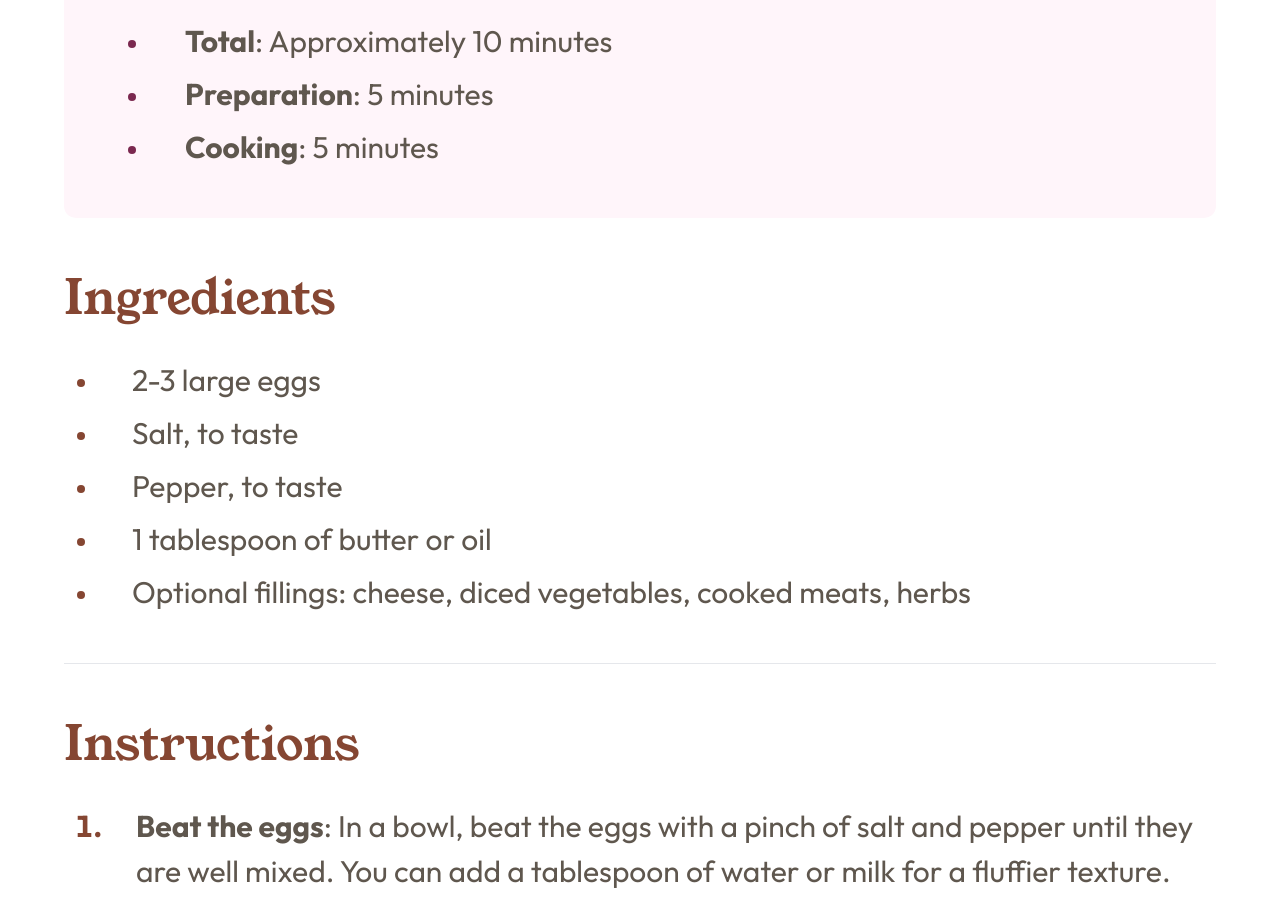
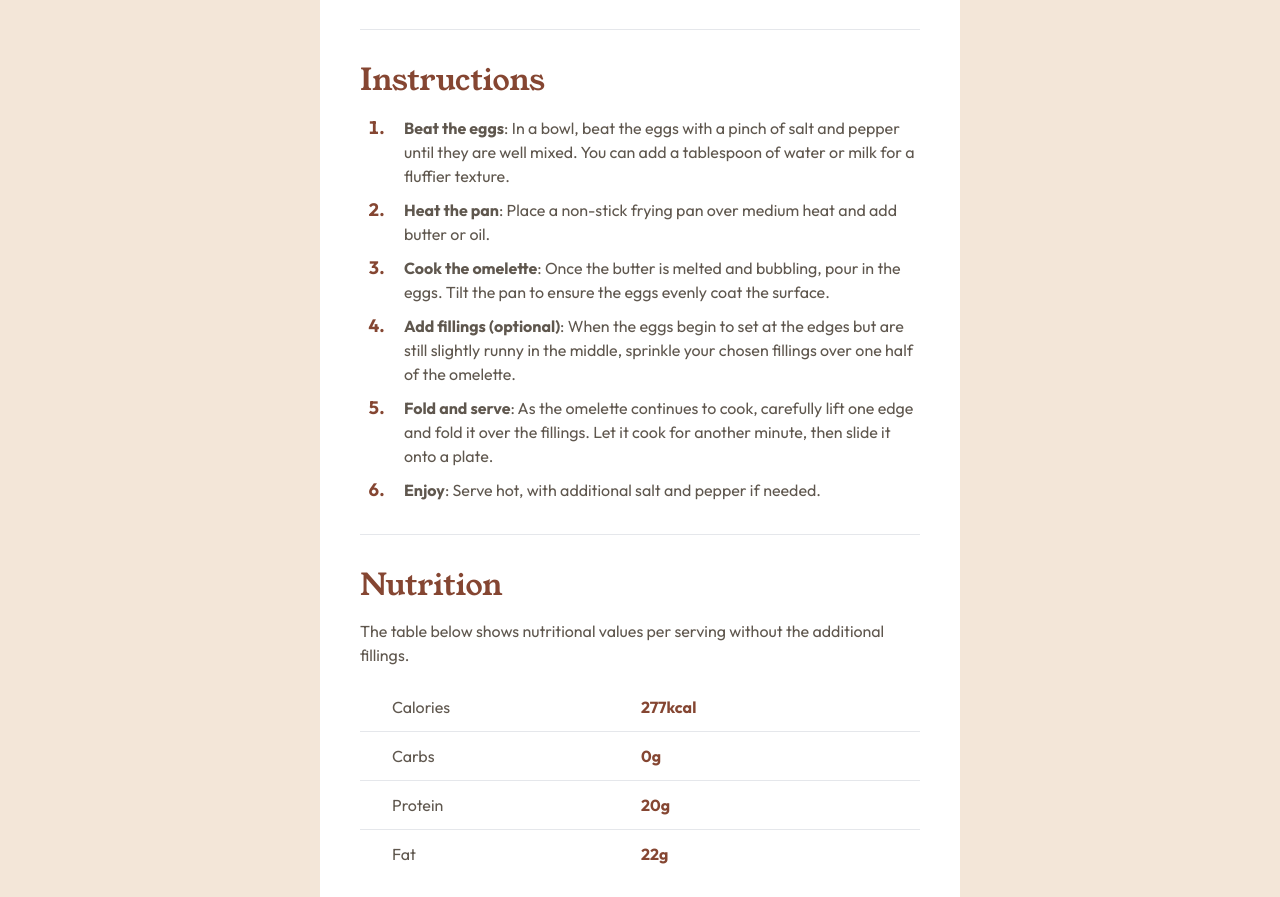
Before and after one commit to MusaddiqueAli/frontend-mentor-recipe-page-main, a plain HTML site: page index.html in a window 1280 px wide. Shown: the part 1055-1952 px from the top of the page. Drawn offline with Linux system fonts and the light colour scheme.

Commit message:
Made some changes to the HTML and CSS
Made some required changes to the HTML and CSS to comply with the ARIA rules. And also some changes in the CSS.

```diff
--- a/index.html
+++ b/index.html
@@ -11,98 +11,100 @@
   <link href="https://fonts.googleapis.com/css2?family=Outfit:wght@100..900&family=Young+Serif&display=swap" rel="stylesheet">
   <title>Frontend Mentor | Recipe page</title>
 </head>
-<body class="xl:m-16">
-  <img id="content-image" class="xl:rounded-3xl xl:w-full xl:mb-14" src="/assets/image-omelette.jpeg" alt="Omelette">
+<body class="xl:bg-eggShell xl:flex xl:justify-center">
+  <main class="bg-white xl:m-16 xl:max-w-half xl:rounded-3xl xl:p-10 xl:my-32">
+    <img role="img" class="xl:rounded-2xl xl:w-full xl:mb-10" src="/assets/image-omelette.jpeg" alt="Omelette">
 
-  <div id="content-text" class="m-8 font-outfit text-base text-wengeBrown xl:m-0 xl:text-3xl xl:leading-normal">
-    <div id="title" class="font-youngSerif text-darkCharcoal text-4xl mb-6 xl:text-7xl xl:mb-14">Simple Omelette Recipe</div>
+    <div role="main" class="m-8 font-outfit text-base text-wengeBrown xl:m-0 xl:text-base xl:leading-normal">
+      <h1 id="title" class="font-youngSerif text-darkCharcoal text-4xl mb-6 xl:text-[2.5rem] xl:mb-7">Simple Omelette Recipe</h1>
 
-    <div class="description mb-7 xl:mb-12">
+      <div class="description mb-7 xl:mb-7">
         An easy and quick dish, perfect for any meal. This classic omelette combines beaten eggs cooked
         to perfection, optionally filled with your choice of cheese, vegetables, or meats.
       </div>
 
-    <div id="timing-details" class="bg-roseWhite rounded-[.75rem] p-6 mb-7 xl:p-12 xl:mb-14">
-      <h4 class="text-darkRaspberry font-bold text-xl mb-3 xl:text-4xl xl:mb-7">Preparation time</h4>
+      <div id="timing-details" class="bg-roseWhite rounded-[.75rem] p-6 mb-7 xl:p-7 xl:mb-7">
+        <h4 class="text-darkRaspberry font-bold text-xl mb-3 xl:text-xl xl:mb-4">Preparation time</h4>
 
-      <ul class="flex flex-col list-disc list-inside space-y-2 marker:text-darkRaspberry marker:text-xs xl:marker:text-2xl">
-        <li class="pl-1 xl:pl-4"><span class="pl-3 font-bold xl:pl-6">Total</span>: Approximately 10 minutes</li>
-        <li class="pl-1 xl:pl-4"><span class="pl-3 font-bold xl:pl-6">Preparation</span>: 5 minutes</li>
-        <li class="pl-1 xl:pl-4"><span class="pl-3 font-bold xl:pl-6">Cooking</span>: 5 minutes</li>
+        <ul class="flex flex-col list-disc list-inside space-y-2 marker:text-darkRaspberry marker:text-xs xl:marker:text-sm">
+          <li class="pl-1 xl:pl-2"><span class="pl-3 font-bold xl:pl-3">Total</span>: Approximately 10 minutes</li>
+          <li class="pl-1 xl:pl-2"><span class="pl-3 font-bold xl:pl-3">Preparation</span>: 5 minutes</li>
+          <li class="pl-1 xl:pl-2"><span class="pl-3 font-bold xl:pl-3">Cooking</span>: 5 minutes</li>
         </ul>
       </div>
 
-    <div id="ingredients" class="mb-7 xl:mb-12">
-      <h2 class="font-youngSerif text-nutmeg text-3xl mb-5 xl:text-5xl xl:mb-9">Ingredients</h2>
-      <ul class="list-disc pl-5 space-y-2 marker:text-nutmeg marker:text-xs xl:marker:text-2xl xl:pl-9">
-        <li><span class="ml-4 flex xl:ml-8">2-3 large eggs</span></li>
-        <li><span class="ml-4 flex xl:ml-8">Salt, to taste</span></li>
-        <li><span class="ml-4 flex xl:ml-8">Pepper, to taste</span></li>
-        <li><span class="ml-4 flex xl:ml-8">1 tablespoon of butter or oil</span></li>
-        <li><span class="ml-4 flex xl:ml-8">Optional fillings: cheese, diced vegetables, cooked meats, herbs</span></li>
+      <div id="ingredients" class="mb-7 xl:mb-8">
+        <h2 class="font-youngSerif text-nutmeg text-3xl mb-5 xl:text-3xl xl:mb-4">Ingredients</h2>
+        <ul class="list-disc pl-5 space-y-2 marker:text-nutmeg marker:text-xs xl:marker:text-sm xl:pl-6">
+          <li><span class="ml-4 flex xl:ml-5">2-3 large eggs</span></li>
+          <li><span class="ml-4 flex xl:ml-5">Salt, to taste</span></li>
+          <li><span class="ml-4 flex xl:ml-5">Pepper, to taste</span></li>
+          <li><span class="ml-4 flex xl:ml-5">1 tablespoon of butter or oil</span></li>
+          <li><span class="ml-4 flex xl:ml-5">Optional fillings: cheese, diced vegetables, cooked meats, herbs</span></li>
         </ul>
       </div>
 
-    <hr class="bg-darkCharcoal mb-7 xl:mb-14">
+      <hr class="bg-darkCharcoal mb-7 xl:mb-8">
 
-    <div id="instructions" class="mb-7 xl:mb-14">
-      <h2 class="font-youngSerif text-nutmeg text-3xl mb-5 xl:text-5xl xl:mb-9">Instructions</h2>
+      <div id="instructions" class="mb-7 xl:mb-8">
+        <h2 class="font-youngSerif text-nutmeg text-3xl mb-5 xl:text-3xl xl:mb-4">Instructions</h2>
 
-      <ol class="list-decimal pl-6 space-y-2 marker:text-nutmeg marker:text-base marker:font-bold xl:marker:text-3xl xl:pl-11">
-        <li class="xl:pl-7">
+        <ol class="list-decimal pl-6 space-y-2 marker:text-nutmeg marker:text-base marker:font-bold xl:marker:text-lg xl:pl-7">
+          <li class="xl:pl-4">
             <span class="font-bold">Beat the eggs</span>: In a bowl, beat the eggs with a pinch of salt and pepper until they are well mixed. You can add a tablespoon of water or milk for a fluffier texture.
           </li>
-        <li class="xl:pl-7">
+          <li class="xl:pl-4">
             <span class="font-bold">Heat the pan</span>: Place a non-stick frying pan over medium heat and add butter or oil.
           </li>
-        <li class="xl:pl-7">
+          <li class="xl:pl-4">
             <span class="font-bold">Cook the omelette</span>: Once the butter is melted and bubbling, pour in the eggs. Tilt the pan to ensure the eggs evenly coat the surface.
           </li>
-        <li class="xl:pl-7">
+          <li class="xl:pl-4">
             <span class="font-bold">Add fillings (optional)</span>: When the eggs begin to set at the edges but are still slightly runny in the middle, sprinkle your chosen fillings over one half of the omelette.
           </li>
-        <li class="xl:pl-7">
+          <li class="xl:pl-4">
             <span class="font-bold">Fold and serve</span>: As the omelette continues to cook, carefully lift one edge and fold it over the fillings. Let it cook for another minute, then slide it onto a plate.
           </li>
-        <li class="xl:pl-7">
+          <li class="xl:pl-4">
             <span class="font-bold">Enjoy</span>: Serve hot, with additional salt and pepper if needed.
           </li>
         </ol>
       </div>
 
-    <hr class="bg-darkCharcoal mb-5 xl:mb-14">
+      <hr class="bg-darkCharcoal mb-5 xl:mb-8">
 
-    <div id="nutrition" class="mb-10">
-      <h2 class="font-youngSerif text-nutmeg text-3xl mb-5 xl:text-5xl xl:mb-9">Nutrition</h2>
+      <div id="nutrition" class="mb-10 xl:mb-1">
+        <h2 class="font-youngSerif text-nutmeg text-3xl mb-5 xl:text-3xl xl:mb-4">Nutrition</h2>
 
-      <div class="description mb-3 xl:mb-7">
+        <div class="description mb-3 xl:mb-4">
           The table below shows nutritional values per serving without the additional fillings.
         </div>
 
         <table class="table-auto w-full">
           <tbody>
             <tr class="border-b">
-            <td class="pl-8 py-3 xl:pl-14 xl:w-1/2">Calories</td>
+              <td class="pl-8 py-3 xl:pl-8 xl:w-1/2">Calories</td>
               <td class="font-bold text-nutmeg">277kcal</td>
             </tr>
             <tr class="border-b">
-            <td class="pl-8 py-3 xl:pl-14">Carbs</td>
+              <td class="pl-8 py-3 xl:pl-8">Carbs</td>
               <td class="font-bold text-nutmeg">0g</td>
             </tr>
             <tr class="border-b">
-            <td class="pl-8 py-3 xl:pl-14">Protein</td>
+              <td class="pl-8 py-3 xl:pl-8">Protein</td>
               <td class="font-bold text-nutmeg">20g</td>
             </tr>
             <tr>
-            <td class="pl-8 py-3 xl:pl-14">Fat</td>
+              <td class="pl-8 py-3 xl:pl-8">Fat</td>
               <td class="font-bold text-nutmeg">22g</td>
             </tr>
           </tbody>
         </table>
       </div>
     </div>
+  </main>
 
-  <footer class="flex justify-center text-xs text-center bg-white fixed bottom-0 xl:text-base">
+  <footer class="text-xs text-center bg-white fixed bottom-0 xl:text-base">
     Challenge by
     <a class="text-[#3e52a3]" href="https://www.frontendmentor.io?ref=challenge" rel='noopener noreferrer' target="_blank"
     >Frontend Mentor</a
```
Also changed, not shown: assets/main.css. Lines whose indentation alone changed are shown as unchanged.
